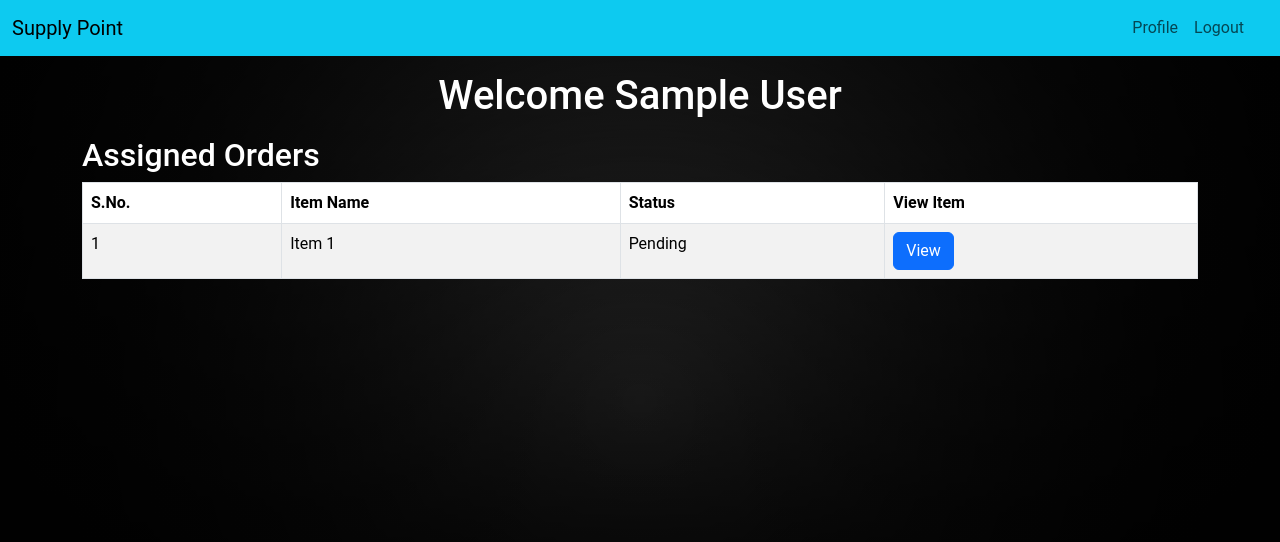
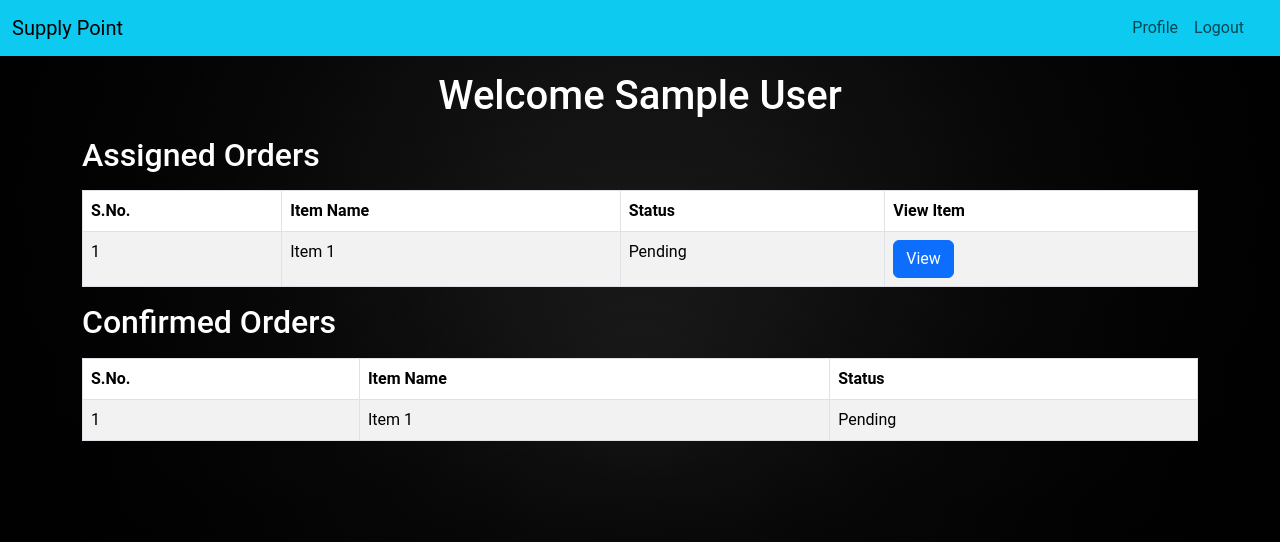
Before and after one commit to HarshSharma20503/innovateX, a React (Vite) app in the folder frontend/: page /home-middleman in a window 1280 px wide. Shown: the top 542 px of the page. Built offline with nearby package versions, Linux system fonts and the light colour scheme; no server answers; sample sign-in values are in the browser's storage.

Commit message:
sign up login confirmed

```diff
--- a/frontend/src/pages/Auth/Login.jsx
+++ b/frontend/src/pages/Auth/Login.jsx
@@ -45,9 +45,17 @@ const Login = () => {
     setLoading(true); // Start loading spinner
     const data = await PostApiCall("/api/auth/login", formData); // Make API call
     if (data.success) {
+      const userData = data.data;
+      console.log("data after login", data);
       localStorage.setItem("userInfo", JSON.stringify(data.data));
       toast.success("Login Successful"); // Display success message
-      navigate("/"); // Redirect to home page
+      if (userData.userType == "Seller") {
+        navigate("/home-seller");
+      } else if (userData.userType == "Buyer") {
+        navigate("/home-buyer");
+      } else {
+        navigate("/home-middleman");
+      }
     }
     setLoading(false); // Stop loading spinner
   };
--- a/frontend/src/pages/Home/Home_Middleman.jsx
+++ b/frontend/src/pages/Home/Home_Middleman.jsx
@@ -3,7 +3,7 @@ import Table from "react-bootstrap/Table";
 import { useNavigate } from "react-router-dom";
 import { GetApiCall } from "../../utils/Axios";
 
-const Home_Buyer = () => {
+const Home_Middleman = () => {
   const [userInfo, setUserInfo] = useState({});
   const [loading, setLoading] = useState(false);
   const [ordersQueue, setOrdersQueue] = useState([
@@ -45,9 +45,7 @@ const Home_Buyer = () => {
     <div className="container">
       <h1 className="w-100 text-center text-white my-3">Welcome {userInfo.name}</h1>
       <div className="w-100 text-white my-3">
-        <h2 w-100 text-white my-3>
-          Assigned Orders
-        </h2>
+        <h2 className="w-100 text-white my-3">Assigned Orders</h2>
         <Table striped bordered hover>
           <thead>
             <tr>
@@ -78,8 +76,29 @@ const Home_Buyer = () => {
           </tbody>
         </Table>
       </div>
+      <div className="w-100 text-white my-3">
+        <h2 className="w-100 text-white my-3">Confirmed Orders</h2>
+        <Table striped bordered hover>
+          <thead>
+            <tr>
+              <th>S.No.</th>
+              <th>Item Name</th>
+              <th>Status</th>
+            </tr>
+          </thead>
+          <tbody>
+            {ordersQueue.map((order, index) => (
+              <tr key={order.id}>
+                <td>{index + 1}</td>
+                <td>{order.itemName}</td>
+                <td>{order.status}</td>
+              </tr>
+            ))}
+          </tbody>
+        </Table>
+      </div>
     </div>
   );
 };
 
-export default Home_Buyer;
+export default Home_Middleman;
```
Also changed, not shown: 2 other files (tests, documents, lock files or other folders).
